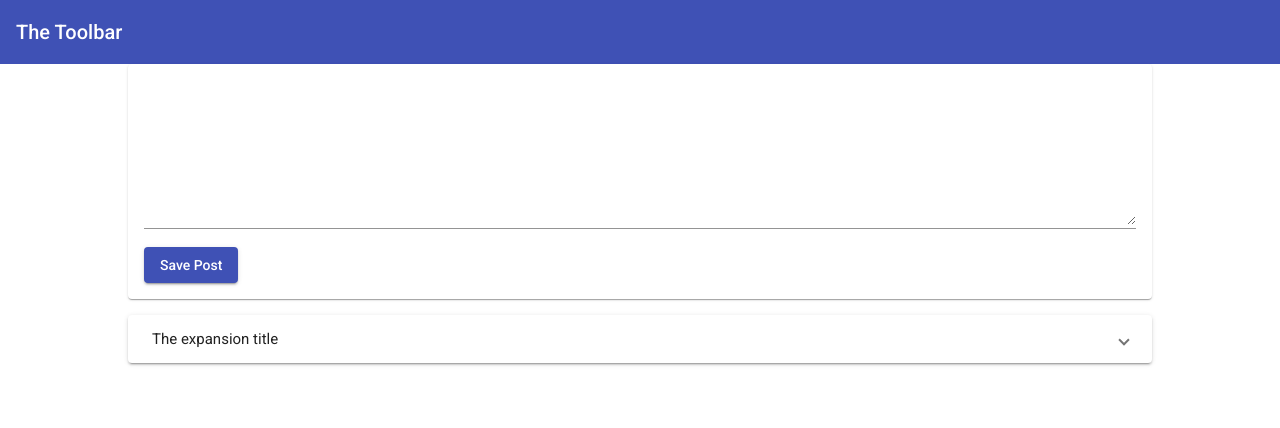
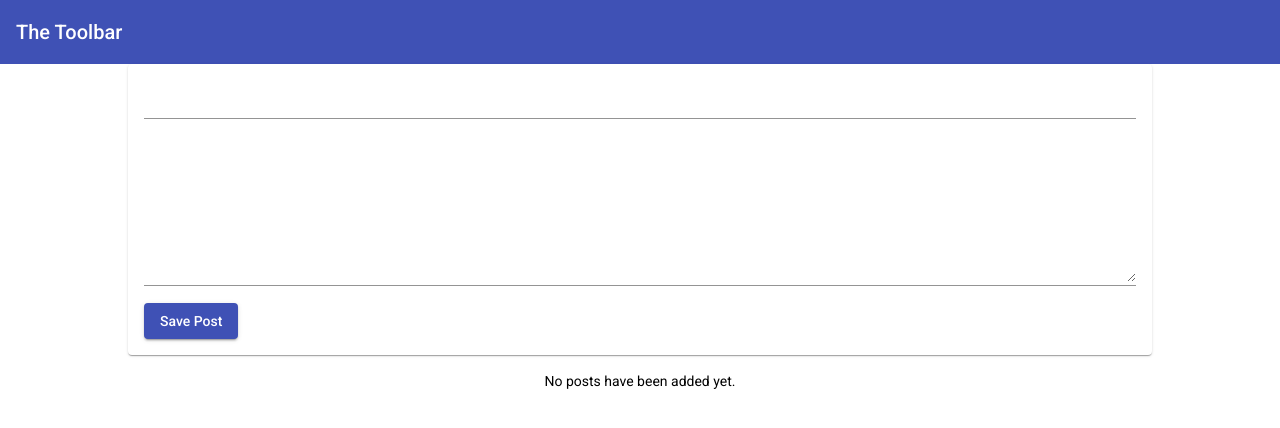
Before and after one commit to Lu5antos/social-media, an Angular app: page / in a window 1280 px wide. Shown: the top 428 px of the page. Built offline with nearby package versions, Linux system fonts and the light colour scheme.

Commit message:
form types and form add

```diff
--- a/src/app/app.component.html
+++ b/src/app/app.component.html
@@ -1,5 +1,9 @@
 <app-header></app-header>
 <main>
-    <app-post-create></app-post-create>
-    <app-post-list></app-post-list>
+    <!-- ($event) gives you access to data that you emitted. -->
+    <!-- So here we are listening to the postCreated event... -->
+    <!-- When we hear it, we run onPostAdded -->
+    <!-- onPostAdded() will store post in storedPosts -->
+    <app-post-create (postCreated)="onPostAdded($event)"></app-post-create>
+    <app-post-list [posts]="storedPosts"></app-post-list>
 </main>
--- a/src/app/app.component.ts
+++ b/src/app/app.component.ts
@@ -1,4 +1,6 @@
 import { Component } from '@angular/core';
+
+import { Post } from './post/post.model';
 
 @Component({
   selector: 'app-root',
@@ -6,5 +8,10 @@ import { Component } from '@angular/core';
   styleUrls: ['./app.component.css']
 })
 export class AppComponent {
-  title = 'social-media';
+  storedPosts: Post[] = [];
+
+  // recieve postfrorm PostCreate emmitter and store it in this posts array
+  onPostAdded(post: Post){
+    this.storedPosts.push(post)
+  }
 }
--- a/src/app/post/post-create/post-create.component.html
+++ b/src/app/post/post-create/post-create.component.html
@@ -1,9 +1,31 @@
 <mat-card>
-    <mat-form-field>
-        <textarea matInput rows="8" [(ngModel)]="enteredValue"></textarea>
-    </mat-form-field>
-    <button
-    mat-raised-button
-    color="primary"
-    (click)="onAddPost()">Save Post</button>
+    <!-- submitting a form triggers a SUBMIT form event where we can trigger the onAddPost method -->
+    <form (submit)="onAddPost(postForm)" #postForm="ngForm">
+        <!-- postForm give us access to the object created by this form, and we pass that object to onAddPost -->
+        <mat-form-field>
+            <input
+            matInput
+            type="text"
+            name="title"
+            ngModel
+            required
+            minlength="3"
+            #title="ngModel">
+            <mat-error *ngIf="title.invalid">Please enter a title for your post</mat-error>
+        </mat-form-field>
+        <mat-form-field>
+            <textarea
+            matInput
+            rows="8"
+            name="content"
+            ngModel
+            required
+            #content="ngModel"></textarea>
+            <mat-error *ngIf="content.invalid">Please text for your content</mat-error>
+        </mat-form-field>
+        <button
+        mat-raised-button
+        color="primary"
+        type="submit">Save Post</button>
+    </form>
 </mat-card>
--- a/src/app/post/post-create/post-create.component.ts
+++ b/src/app/post/post-create/post-create.component.ts
@@ -1,4 +1,7 @@
-import { Component, OnInit } from '@angular/core';
+import { Component, OnInit, EventEmitter, Output } from '@angular/core';
+import { NgForm } from '@angular/forms';
+
+import { Post } from '../post.model';
 
 @Component({
   selector: 'app-post-create',
@@ -6,16 +9,29 @@ import { Component, OnInit } from '@angular/core';
   styleUrls: ['./post-create.component.css']
 })
 export class PostCreateComponent implements OnInit {
-  newPost = 'NO CONTENT';
-  enteredValue = ''
+  enteredTitle = '';
+  enteredContent = '';
+
+  //OUTPUT turn this event to something that can be listened to from outside the component (Parent component)
+  @Output()
+    postCreated = new EventEmitter<Post>();
 
   constructor() { }
 
   ngOnInit(): void {
   }
 
-  onAddPost() {
-    this.newPost = this.enteredValue;
+  onAddPost(form: NgForm) {
+    // Check if form is filled out
+    if(form.invalid) {
+      return;
+    }
+    const post: Post = {
+      // NgForm has a value property where we can get TITLE AND CONTENT. WE GET TITLE and CONTENT from the NAME property we defined in the HTML
+      title: form.value.title,
+      content: form.value.content
+    };
+    this.postCreated.emit(post);
   }
 
 }
--- a/src/app/post/post-list/post-list.component.css
+++ b/src/app/post/post-list/post-list.component.css
@@ -2,3 +2,7 @@
     display: block;
     margin-top: 1rem;
 }
+
+.info-text {
+    text-align: center;
+}
--- a/src/app/post/post-list/post-list.component.html
+++ b/src/app/post/post-list/post-list.component.html
@@ -1,8 +1,9 @@
-<mat-accordion>
-    <mat-expansion-panel>
-        <mat-expansion-panel-header>
-            The expansion title
+<mat-accordion multi="true" *ngIf="posts.length > 0">
+    <mat-expansion-panel *ngFor="let post of posts">
+        <mat-expansion-panel-header >
+            {{post.title}}
         </mat-expansion-panel-header>
-        <p>You're doing great, I'm so proud of you!</p>
+        <p>{{post.content}}</p>
     </mat-expansion-panel>
 </mat-accordion>
+<p class="info-text mat-body-1" *ngIf="posts.length <= 0"> No posts have been added yet.</p>
--- a/src/app/post/post-list/post-list.component.ts
+++ b/src/app/post/post-list/post-list.component.ts
@@ -1,4 +1,6 @@
-import { Component, OnInit } from '@angular/core';
+import { Component, OnInit, Input } from '@angular/core';
+
+import { Post } from '../post.model';
 
 @Component({
   selector: 'app-post-list',
@@ -6,20 +8,25 @@ import { Component, OnInit } from '@angular/core';
   styleUrls: ['./post-list.component.css']
 })
 export class PostListComponent implements OnInit {
-  posts = [
-    {
-      title: 'First Post',
-      content: 'This is this the first post'
-    },
-    {
-      title: 'Second Post',
-      content: 'This is this the Second post'
-    },
-    {
-      title: 'Third Post',
-      content: 'This is this the Third post'
-    }
-  ]
+  // posts = [
+  //   {
+  //     title: 'First Post',
+  //     content: 'This is this the first post'
+  //   },
+  //   {
+  //     title: 'Second Post',
+  //     content: 'This is this the Second post'
+  //   },
+  //   {
+  //     title: 'Third Post',
+  //     content: 'This is this the Third post'
+  //   }
+  // ]
+
+  // INPUT allows you to receive data from direct parent component (CreatePost)
+
+  @Input()
+    posts: Post[] = [];
 
   constructor() { }
 
--- /dev/null
+++ b/src/app/post/post.model.ts
@@ -0,0 +1,4 @@
+export interface Post {
+    title: string;
+    content: string;
+}
```
